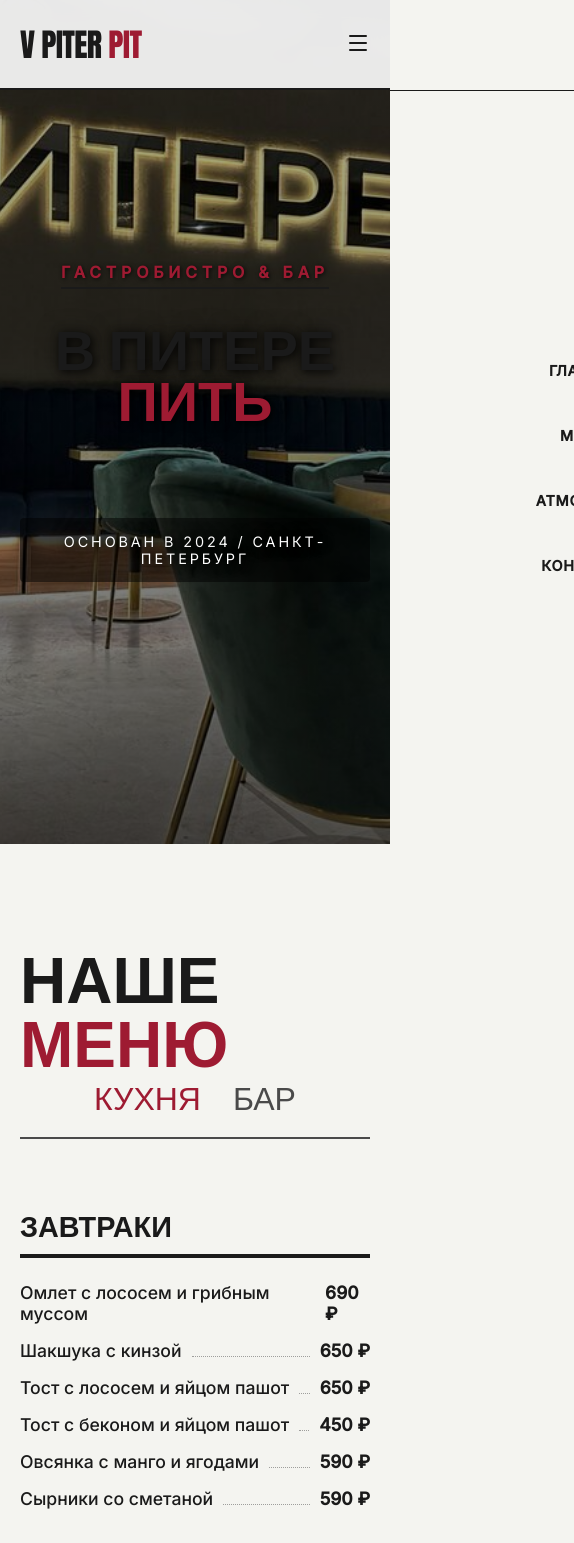
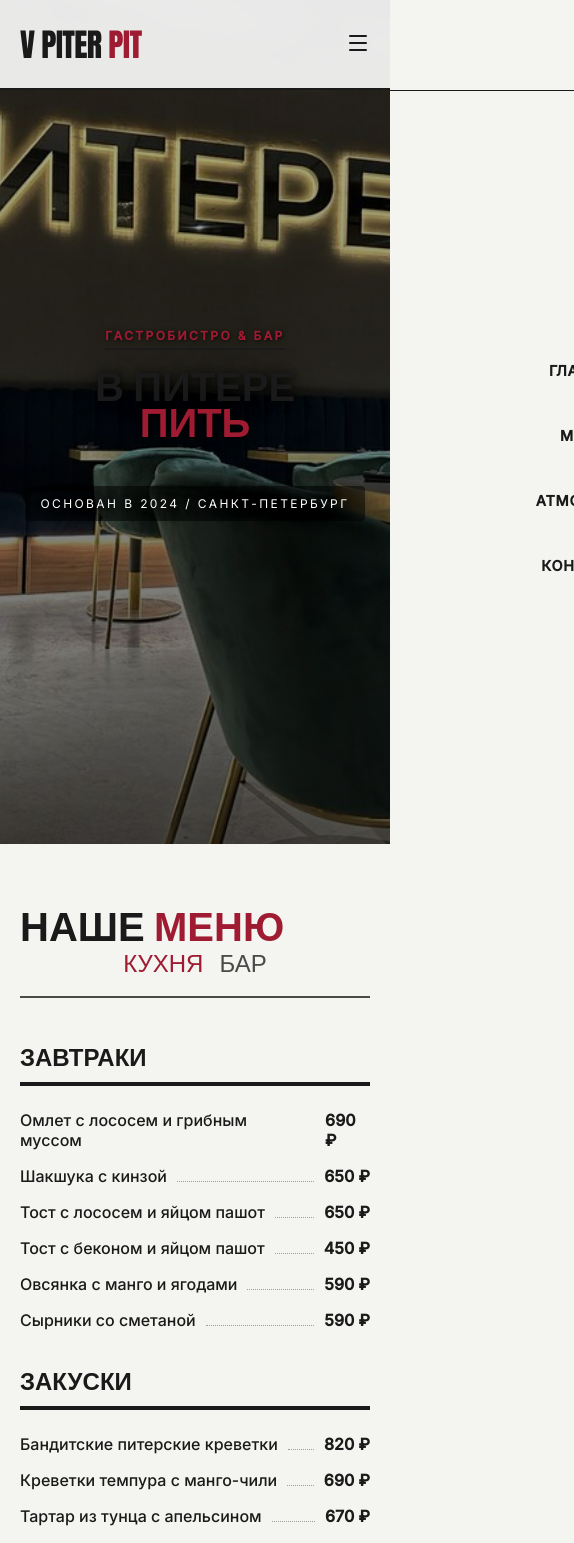
Before and after one commit to crowyy03/websites, a React (Vite) app in the folder v-pitere-pit/: page / in a window 390 px wide. Shown: the top 1543 px of the page, 574 px wide, since content can reach past the window. Built offline with nearby package versions, Linux system fonts and the light colour scheme.

Commit message:
Улучшена мобильная версия: фото по 2 в ряд, адаптивный Hero

```diff
--- a/v-pitere-pit/src/components/Contact.css
+++ b/v-pitere-pit/src/components/Contact.css
@@ -54,11 +54,38 @@
 }
 
 @media (max-width: 768px) {
+    .contact-section {
+        padding: 60px 0;
+    }
+
     .contact-layout {
         flex-direction: column;
+        gap: 2.5rem;
+    }
+
+    .contact-info .section-title {
+        font-size: 2.5rem;
+        margin-bottom: 2rem;
+    }
+
+    .info-block {
+        margin-bottom: 2rem;
+    }
+
+    .info-block h3 {
+        font-size: 1.3rem;
+    }
+
+    .info-block p {
+        font-size: 1rem;
     }
 
     .contact-map {
         height: 300px;
     }
+
+    .hours-grid {
+        grid-template-columns: 80px 1fr;
+        gap: 8px;
+    }
 }
--- a/v-pitere-pit/src/components/Hero.css
+++ b/v-pitere-pit/src/components/Hero.css
@@ -79,7 +79,55 @@
 }
 
 @media (max-width: 768px) {
+    .hero {
+        height: 100vh;
+        min-height: 600px;
+        background-position: center top;
+        background-size: cover;
+    }
+
     .hero-title {
-        font-size: 3.5rem;
+        font-size: 3rem;
+        margin: 1.5rem 0;
+    }
+
+    .hero-subtitle {
+        font-size: 0.85rem;
+        letter-spacing: 0.2em;
+    }
+
+    .hero-footer {
+        margin-top: 2.5rem;
+        font-size: 0.8rem;
+        padding: 12px 20px;
+    }
+
+    .hero-content {
+        padding: 0 15px;
+    }
+
+    .hero::before {
+        font-size: 25vw;
     }
 }
+
+@media (max-width: 480px) {
+    .hero {
+        min-height: 500px;
+    }
+
+    .hero-title {
+        font-size: 2.5rem;
+        margin: 1rem 0;
+    }
+
+    .hero-subtitle {
+        font-size: 0.75rem;
+    }
+
+    .hero-footer {
+        margin-top: 2rem;
+        font-size: 0.75rem;
+        padding: 10px 15px;
+    }
+}
--- a/v-pitere-pit/src/components/Menu.css
+++ b/v-pitere-pit/src/components/Menu.css
@@ -118,3 +118,36 @@
         grid-column: span 1;
     }
 }
+
+@media (max-width: 768px) {
+    .menu-section {
+        padding: 60px 0;
+    }
+
+    .menu-tabs {
+        gap: 1rem;
+        margin-bottom: 2.5rem;
+        flex-wrap: wrap;
+    }
+
+    .tab-btn {
+        font-size: 1.5rem;
+    }
+
+    .menu-content {
+        gap: 2rem;
+    }
+
+    .category-title {
+        font-size: 1.5rem;
+    }
+
+    .menu-item-row {
+        font-size: 1rem;
+    }
+
+    .download-btn {
+        padding: 0.8rem 2rem;
+        font-size: 1rem;
+    }
+}
--- a/v-pitere-pit/src/components/VibeGallery.css
+++ b/v-pitere-pit/src/components/VibeGallery.css
@@ -79,11 +79,33 @@
 
 @media (max-width: 768px) {
     .gallery-grid-full {
-        grid-template-columns: 1fr;
-        gap: 20px;
+        grid-template-columns: repeat(2, 1fr);
+        gap: 15px;
     }
 
     .gallery-section {
-        padding: 80px 0;
+        padding: 60px 0;
+    }
+
+    .section-header {
+        margin-bottom: 40px;
+        padding-left: 15px;
+    }
+
+    .section-title {
+        font-size: 2.5rem;
+    }
+
+    .section-desc {
+        font-size: 1rem;
+    }
+
+    .gallery-item-full {
+        border-radius: 6px;
+    }
+
+    .load-more-btn {
+        padding: 12px 30px;
+        font-size: 0.9rem;
     }
 }
```
